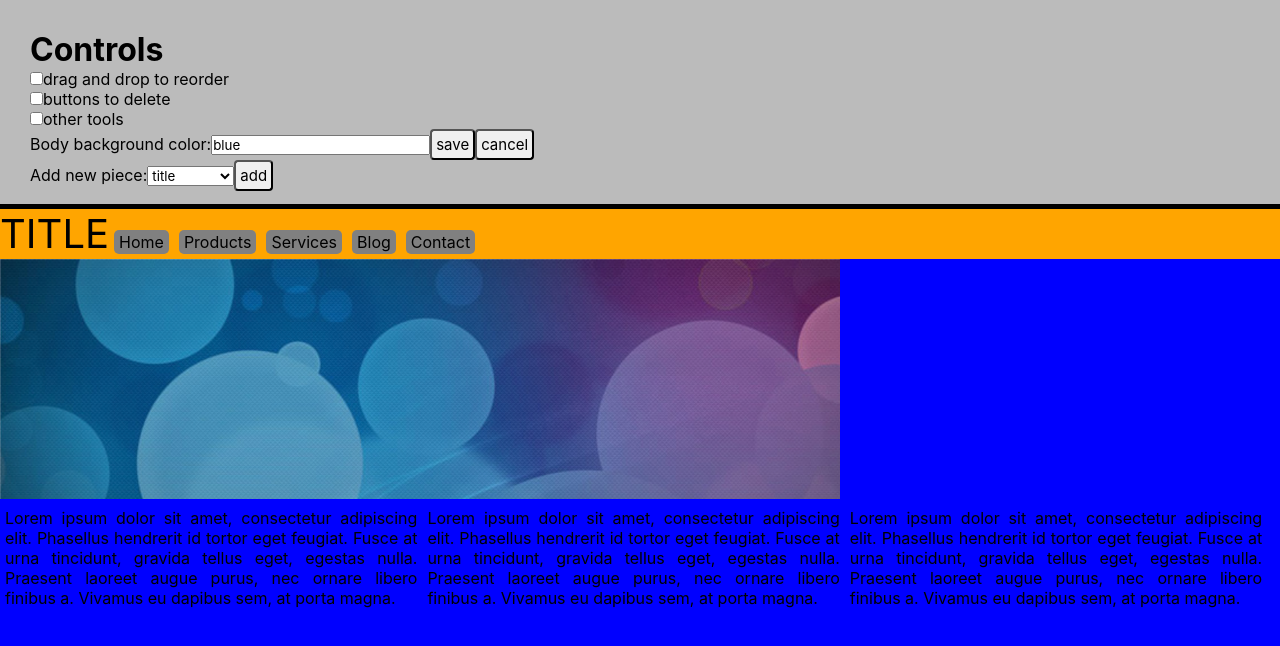
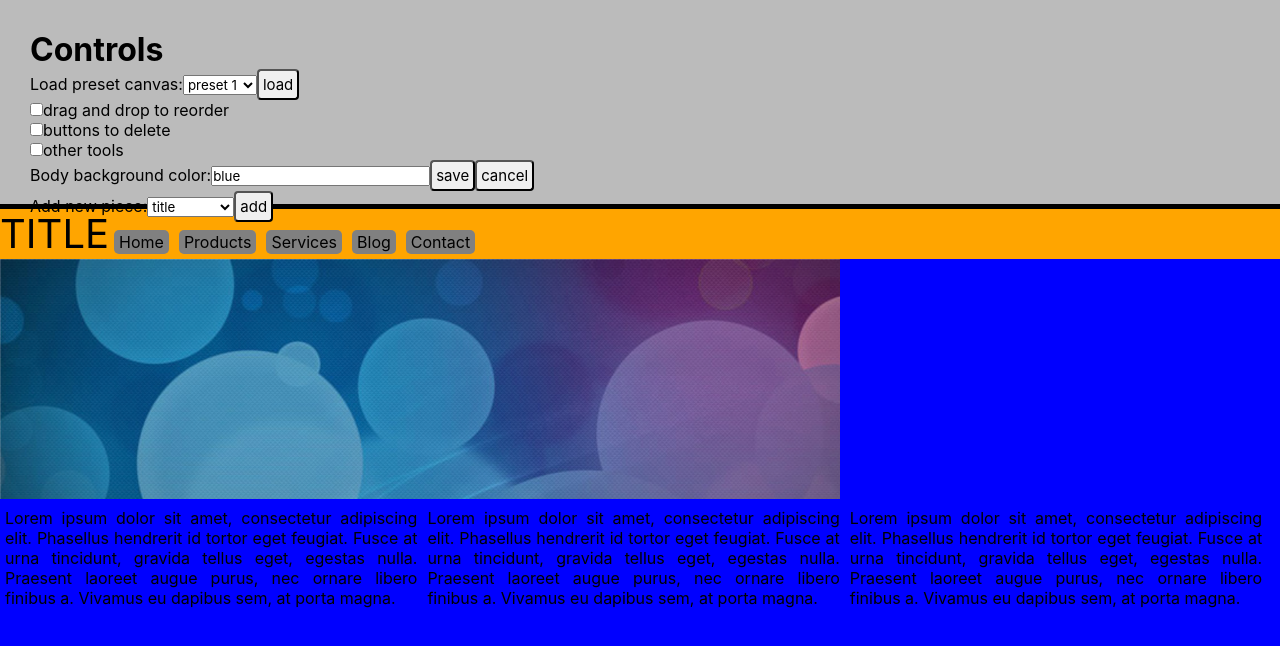
Before and after one commit to bananno/designer, a React (Create React App) app: page / in a window 1280 px wide. Shown: the top 646 px of the page. Built offline with nearby package versions, Linux system fonts and the light colour scheme.

Commit message:
Begin adding 'load preset' canvas option

```diff
--- a/src/components/Control.js
+++ b/src/components/Control.js
@@ -2,10 +2,12 @@ import React, { Component } from 'react';
 import Dropdown from '../bits/dropdown.js';
 import pieceTypes from '../constants/pieceTypes.js';
 import toolList from '../constants/tools.js';
+import presets from '../constants/presets.js';
 
 class Control extends Component {
   state = {
     newPieceDropdownChoice: pieceTypes[0],
+    loadPresetDropdownChoice: presets[0],
   };
 
   mapToolList = (toolInfo, i) => {
@@ -31,9 +33,21 @@ class Control extends Component {
     });
   }
 
+  changePresetDropdown = (newValue) => {
+    this.setState({
+      loadPresetDropdownChoice: newValue
+    });
+  }
+
   addNewPiece = () => {
     this.props.addNewPiece({
       type: this.state.newPieceDropdownChoice
+    });
+  }
+
+  loadPreset = () => {
+    this.props.setState({
+      pieces: []
     });
   }
 
@@ -61,6 +75,14 @@ class Control extends Component {
       <div id="control">
         <h1>Controls</h1>
 
+        <div>
+          Load preset canvas:
+          <Dropdown options={presets}
+            value={this.state.loadPresetDropdownChoice}
+            onChange={this.changePresetDropdown}/>
+          <button onClick={this.loadPreset}>load</button>
+        </div>
+
         {toolList.map(this.mapToolList)}
 
         <div>
--- /dev/null
+++ b/src/constants/presets.js
@@ -0,0 +1,8 @@
+
+const presets = [
+  'preset 1',
+  'preset 2',
+  'preset 3',
+];
+
+export default presets;
```
